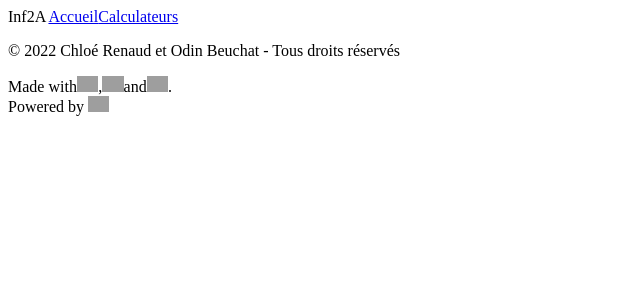
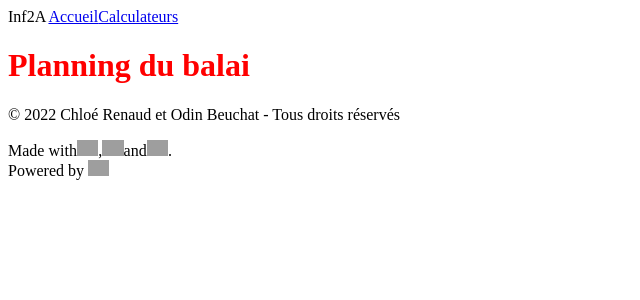
Before and after one commit to drafolin/infa-emt, a Nuxt app: page /balai in a window 1280 px wide. Shown: the top 300 px of the page, without its empty margins (0-640 px from the left). Built offline with nearby package versions, Linux system fonts and the light colour scheme; grey boxes are pictures that could not be loaded.

Commit message:
base de la page

```diff
--- a/pages/balai.vue
+++ b/pages/balai.vue
@@ -3,5 +3,11 @@
 </script>
 
 <template>
+	<h1>Planning du balai</h1>
+	<div>
 
+	</div>
 </template>
+
+<style>
+</style>
```
